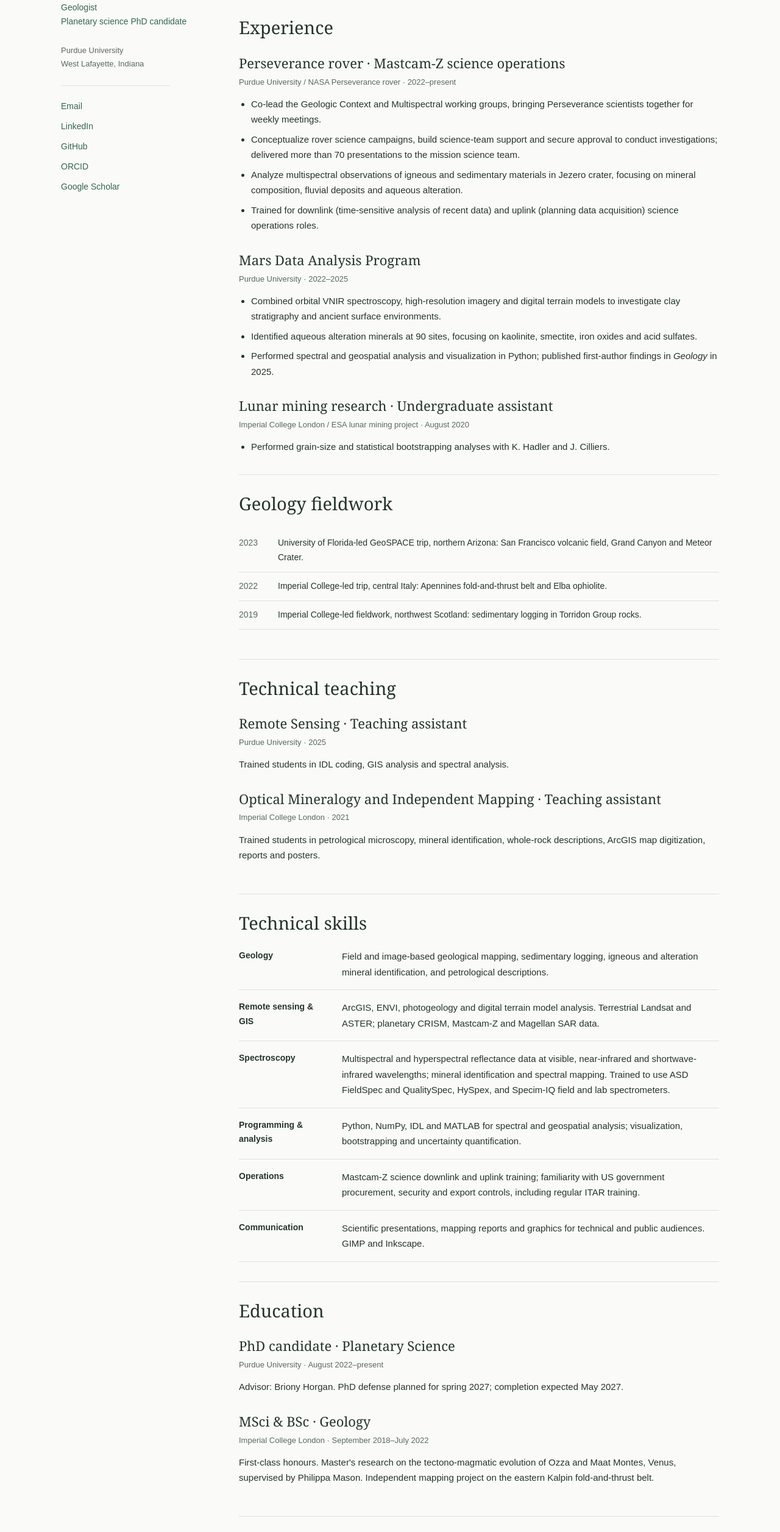
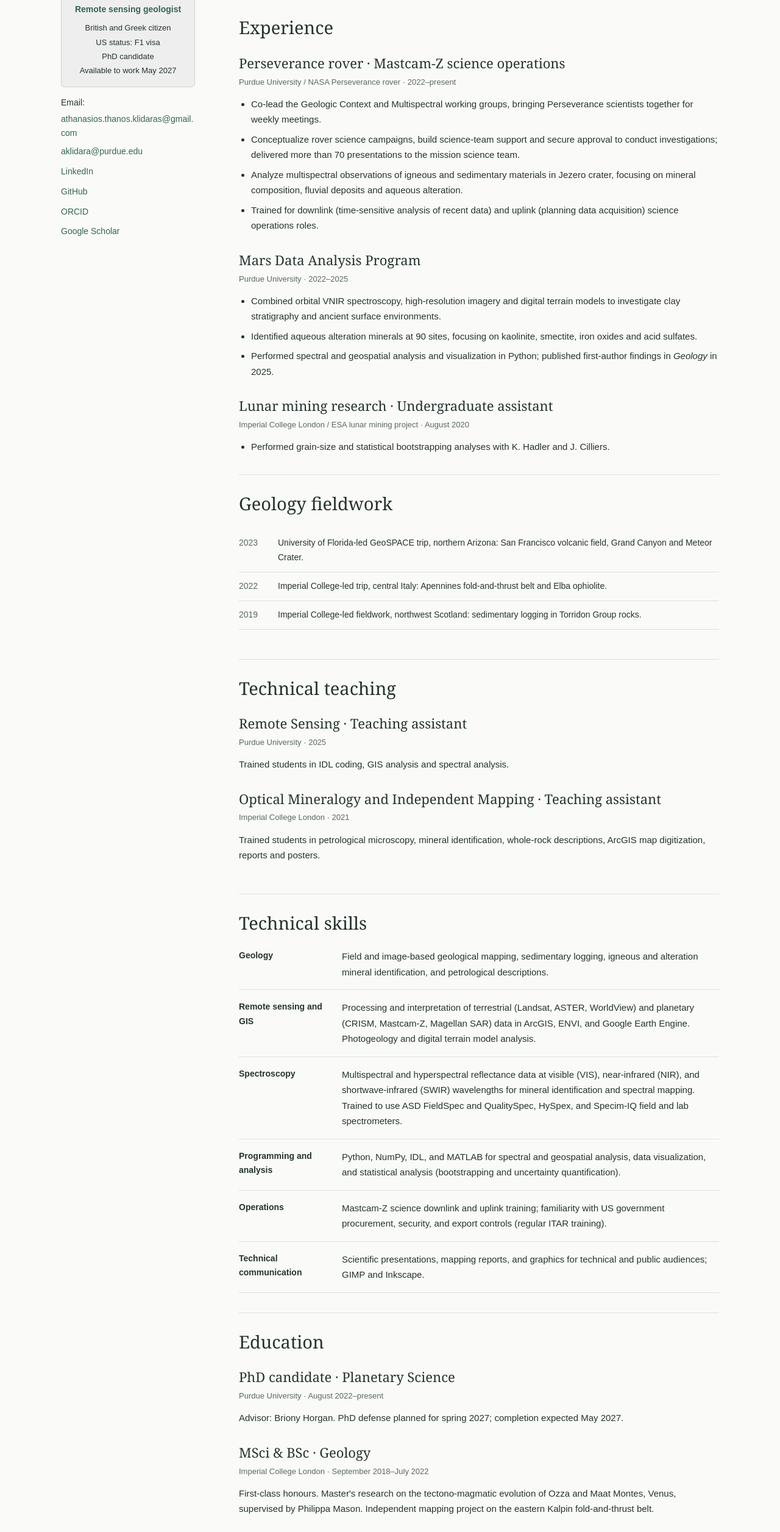
Before and after one commit to athanasiosklidaras/athanasiosklidaras.github.io, a plain HTML site: page experience.html in a window 1280 px wide. Shown: the part 240-2753 px from the top of the page at 61% size. Drawn offline with Linux system fonts and the light colour scheme.

Commit message:
Add files via upload

```diff
--- a/experience.html
+++ b/experience.html
@@ -23,11 +23,22 @@
   </header>
   <div class="layout">
     <aside class="profile" aria-label="Profile and contact links">
-      <p class="profile-name">Athanasios<br>Klidaras</p>
-      <p class="profile-role"><span>Geologist</span> <span>Planetary science PhD candidate</span></p>
-      <p class="profile-location"><span>Purdue University</span> <span>West Lafayette, Indiana</span></p>
+      <h2 class="profile-name">Athanasios Klidaras</h2>
+      <div class="profile-card">
+        <p class="profile-role">Remote sensing geologist</p>
+        <p class="profile-details">
+          British and Greek citizen<br>
+          US status: F1 visa<br>
+          PhD candidate<br>
+          Available to work May 2027
+        </p>
+      </div>
       <ul class="profile-links">
-        <li><a href="mailto:aklidara@purdue.edu">Email</a></li>
+        <li class="profile-email">
+          <span>Email:</span>
+          <a href="mailto:athanasios.thanos.klidaras@gmail.com">athanasios.thanos.klidaras@gmail.com</a>
+          <a href="mailto:aklidara@purdue.edu">aklidara@purdue.edu</a>
+        </li>
         <li><a href="https://www.linkedin.com/in/athanasios-klidaras-46b4a9178/">LinkedIn</a></li>
         <li><a href="https://github.com/athanasiosklidaras">GitHub</a></li>
         <li><a href="https://orcid.org/0009-0001-7231-8443">ORCID</a></li>
@@ -81,11 +92,11 @@
         <h2 id="technical-skills">Technical skills</h2>
         <dl class="skill-list">
           <div><dt>Geology</dt><dd>Field and image-based geological mapping, sedimentary logging, igneous and alteration mineral identification, and petrological descriptions.</dd></div>
-          <div><dt>Remote sensing &amp; GIS</dt><dd>ArcGIS, ENVI, photogeology and digital terrain model analysis. Terrestrial Landsat and ASTER; planetary CRISM, Mastcam-Z and Magellan SAR data.</dd></div>
-          <div><dt>Spectroscopy</dt><dd>Multispectral and hyperspectral reflectance data at visible, near-infrared and shortwave-infrared wavelengths; mineral identification and spectral mapping. Trained to use ASD FieldSpec and QualitySpec, HySpex, and Specim-IQ field and lab spectrometers.</dd></div>
-          <div><dt>Programming &amp; analysis</dt><dd>Python, NumPy, IDL and MATLAB for spectral and geospatial analysis; visualization, bootstrapping and uncertainty quantification.</dd></div>
-          <div><dt>Operations</dt><dd>Mastcam-Z science downlink and uplink training; familiarity with US government procurement, security and export controls, including regular ITAR training.</dd></div>
-          <div><dt>Communication</dt><dd>Scientific presentations, mapping reports and graphics for technical and public audiences. GIMP and Inkscape.</dd></div>
+          <div><dt>Remote sensing and GIS</dt><dd>Processing and interpretation of terrestrial (Landsat, ASTER, WorldView) and planetary (CRISM, Mastcam-Z, Magellan SAR) data in ArcGIS, ENVI, and Google Earth Engine. Photogeology and digital terrain model analysis.</dd></div>
+          <div><dt>Spectroscopy</dt><dd>Multispectral and hyperspectral reflectance data at visible (VIS), near-infrared (NIR), and shortwave-infrared (SWIR) wavelengths for mineral identification and spectral mapping. Trained to use ASD FieldSpec and QualitySpec, HySpex, and Specim-IQ field and lab spectrometers.</dd></div>
+          <div><dt>Programming and analysis</dt><dd>Python, NumPy, IDL, and MATLAB for spectral and geospatial analysis, data visualization, and statistical analysis (bootstrapping and uncertainty quantification).</dd></div>
+          <div><dt>Operations</dt><dd>Mastcam-Z science downlink and uplink training; familiarity with US government procurement, security, and export controls (regular ITAR training).</dd></div>
+          <div><dt>Technical communication</dt><dd>Scientific presentations, mapping reports, and graphics for technical and public audiences; GIMP and Inkscape.</dd></div>
         </dl>
       </section>
       <section class="page-section" aria-labelledby="education-title">
@@ -104,10 +115,12 @@
       <section class="page-section" aria-labelledby="awards-title">
         <h2 id="awards-title">Selected awards</h2>
         <div class="award-gallery">
+          <figure><a href="assets/awards/M2020_award_EM.png"><img src="assets/awards/M2020_award_EM-480w.webp" alt="JPL Team Award certificate for the Mars 2020 Extended Mission proposal." loading="lazy" srcset="assets/awards/M2020_award_EM-480w.webp 480w, assets/awards/M2020_award_EM-960w.webp 960w" sizes="(max-width: 760px) calc(100vw - 48px), 383px" width="480" height="370" decoding="async"></a><figcaption>JPL Team Award · Mars 2020 Extended Mission proposal · 2026</figcaption></figure>
           <figure><a href="assets/awards/LPI_Career_development_award.jpg"><img src="assets/awards/LPI_Career_development_award-480w.webp" alt="Athanasios holding his LPI Career Development Award certificate at LPSC 2025." loading="lazy" srcset="assets/awards/LPI_Career_development_award-480w.webp 480w, assets/awards/LPI_Career_development_award-960w.webp 960w" sizes="(max-width: 760px) calc(100vw - 48px), 383px" width="480" height="320" decoding="async"></a><figcaption>LPI Career Development Award · 2025</figcaption></figure>
-          <figure><a href="assets/awards/NASA_award.png"><img src="assets/awards/NASA_award-480w.webp" alt="NASA Group Achievement Award certificate for the Mars 2020 Jezero Western Fan and Margin Units team." loading="lazy" srcset="assets/awards/NASA_award-480w.webp 480w, assets/awards/NASA_award-960w.webp 960w" sizes="(max-width: 760px) calc(100vw - 48px), 383px" width="480" height="363" decoding="async"></a><figcaption>NASA Group Achievement Award · Mars 2020 Jezero western fan and margin units team</figcaption></figure>
+          <figure><a href="assets/awards/NASA_award.png"><img src="assets/awards/NASA_award-480w.webp" alt="NASA Group Achievement Award certificate for the Mars 2020 Jezero Western Fan and Margin Units team." loading="lazy" srcset="assets/awards/NASA_award-480w.webp 480w, assets/awards/NASA_award-960w.webp 960w" sizes="(max-width: 760px) calc(100vw - 48px), 383px" width="480" height="363" decoding="async"></a><figcaption>NASA Group Achievement Award · Mars 2020 Jezero western fan and margin units team · 2024</figcaption></figure>
         </div>
         <ul class="awards">
+          <li><time datetime="2026">2026</time><span>JPL Team Award · Mars 2020 Extended Mission proposal</span></li>
           <li><time datetime="2025">2025</time><span>LPI Career Development Award · Lunar and Planetary Institute</span></li>
           <li><time datetime="2025">2025</time><span>Best Student Poster · Purdue EAPS Expo</span></li>
           <li><time datetime="2024">2024</time><span>NASA Group Achievement Award · Mars 2020 Jezero western fan and margin units team</span></li>
--- a/style.css
+++ b/style.css
@@ -36,14 +36,23 @@ nav a[aria-current="page"] { color: var(--accent); text-decoration: underline; t
 .profile-photo { margin: 0 0 24px; max-width: 220px; }
 .profile-photo img { display: block; width: 100%; height: auto; }
 .profile-photo figcaption { margin-top: 10px; color: var(--muted); font-size: 12px; line-height: 1.55; }
-.profile-name { font: normal 29px/1.2 var(--serif); margin-bottom: 18px; }
-.profile-role { font-size: 14px; line-height: 1.7; color: var(--accent); }
-.profile-location { font-size: 13px; line-height: 1.7; color: var(--muted); margin: 24px 0; }
-.profile-role span, .profile-location span { display: block; }
-.profile-links { border-top: 1px solid var(--line); list-style: none; padding: 19px 0 0; margin: 0; max-width: 180px; }
+.profile-name { font: normal 26px/1.2 var(--serif); margin: 0 0 14px; text-align: center; }
+.profile-card {
+  margin-bottom: 14px;
+  padding: 14px 10px;
+  border: 1px solid #d0d0d0;
+  border-radius: 6px;
+  background: #eeeeee;
+  text-align: center;
+}
+.profile-role { margin: 0 0 6px; font-size: 14px; font-weight: bold; color: var(--accent); }
+.profile-details { margin: 0; font-size: 13px; line-height: 1.8; }
+.profile-links { list-style: none; padding: 0; margin: 0; }
 .profile-links li + li { margin-top: 3px; }
 .profile-links a { display: inline-block; padding: 3px 0; font-size: 14px; text-decoration: none; }
 .profile-links a:hover { text-decoration: underline; }
+.profile-email { flex-basis: 100%; min-width: 0; font-size: 14px; overflow-wrap: anywhere; }
+.profile-email a { display: block; }
 main { min-width: 0; display: flex; flex-direction: column; min-height: calc(100vh - 145px); }
 .intro p { max-width: 690px; }
 .lead { font: normal 24px/1.5 var(--serif); margin-bottom: 22px; }
@@ -129,12 +138,7 @@ main { min-width: 0; display: flex; flex-direction: column; min-height: calc(100
   nav a { font-size: 13px; min-height: 36px; }
   .layout { padding: 30px 24px 0; grid-template-columns: minmax(0, 1fr); gap: 30px; }
   .profile { border-bottom: 1px solid var(--line); padding: 0 0 24px; }
-  .profile-name { display: none; }
-  .profile-role { margin-bottom: 8px; }
-  .profile-location { margin: 0 0 12px; }
-  .profile-location span { display: inline; }
-  .profile-location span + span::before { content: " · "; }
-  .profile-links { max-width: none; border: 0; padding: 0; display: flex; flex-wrap: wrap; gap: 5px 20px; }
+  .profile-links { display: flex; flex-wrap: wrap; gap: 5px 20px; }
   .profile-links li + li { margin-top: 0; }
   .profile-links a { min-height: 30px; }
   h1 { font-size: 40px; margin-bottom: 24px; }
@@ -153,7 +157,6 @@ main { min-width: 0; display: flex; flex-direction: column; min-height: calc(100
   .site-header, .skip-link, .profile-links, .site-footer { display: none; }
   .layout { display: block; padding: 0; }
   .profile { margin-bottom: 24px; }
-  .profile-name { display: block; }
   a { color: black; }
   h2, h3 { break-after: avoid; }
   .record, .project-detail { break-inside: avoid; }
```
Also changed, not shown: index.html (+17 -6 lines), outreach.html (+15 -4 lines), projects.html (+15 -4 lines), resume.html (+20 -7 lines), visualization.html (+15 -4 lines).
